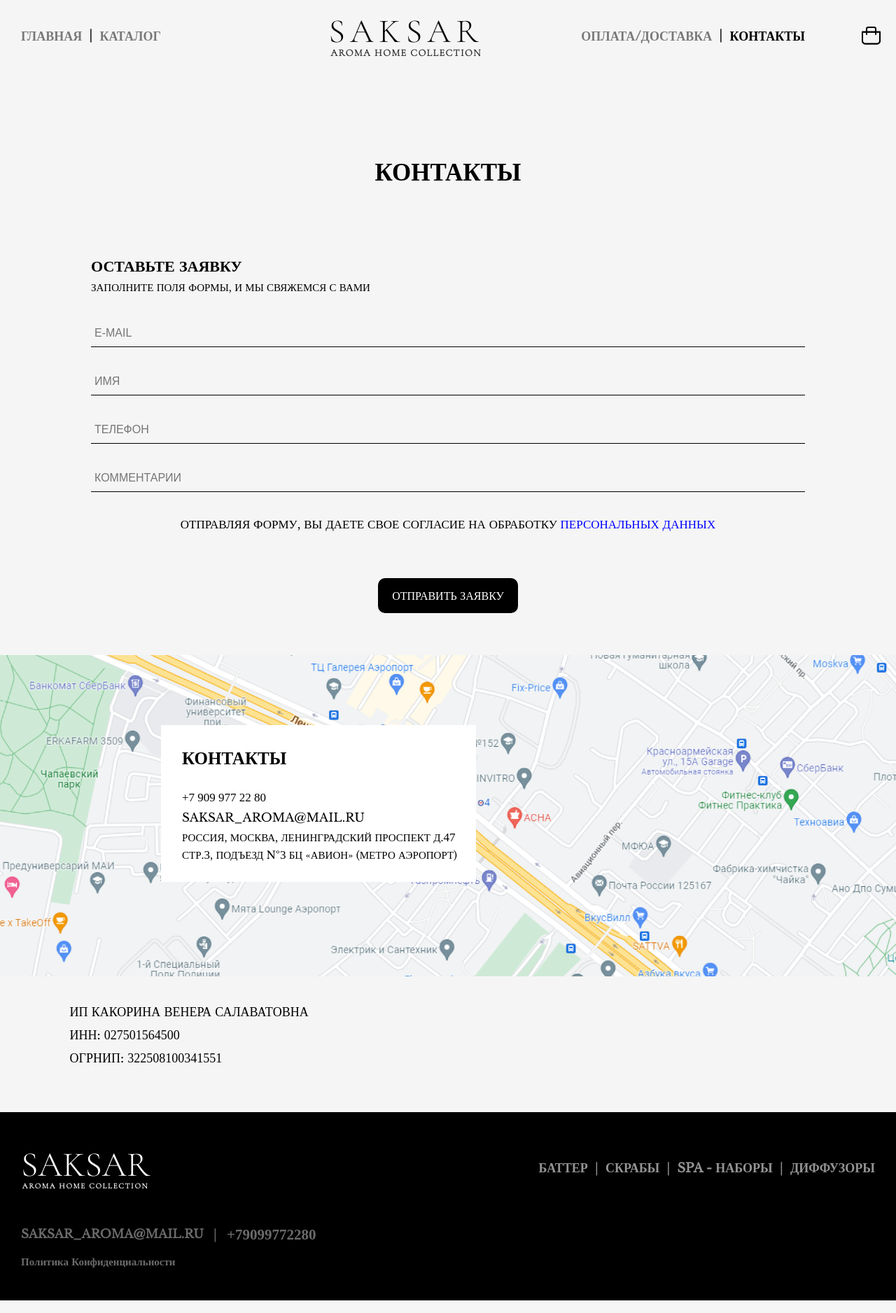
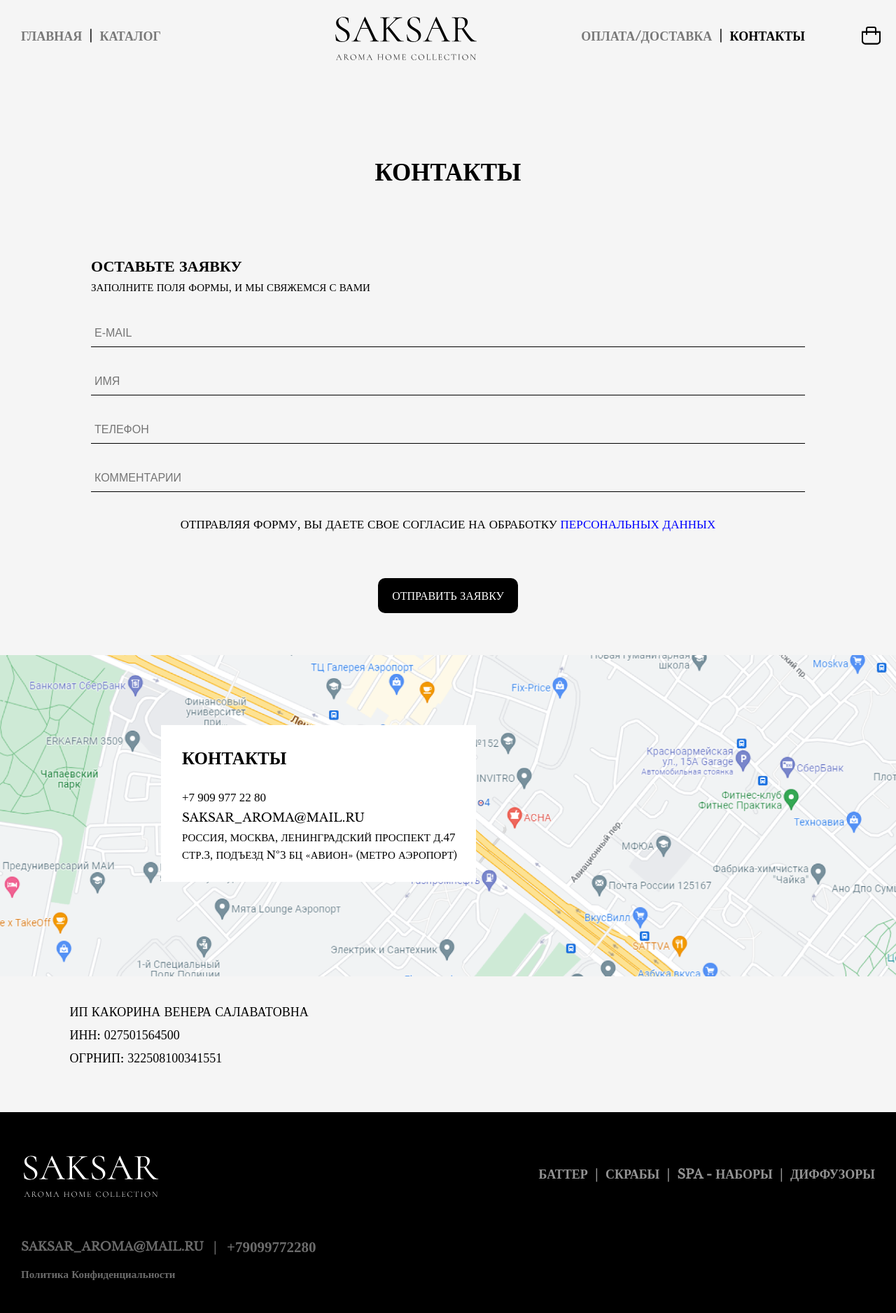
Before and after one commit to diorm47/saksar, a React (Create React App) app: page /contacts in a window 1280 px wide. Shown: the whole page at 70% size. Built offline with nearby package versions, Linux system fonts and the light colour scheme.

Commit message:
logo changes

```diff
--- a/src/components/footer/footer.css
+++ b/src/components/footer/footer.css
@@ -23,23 +23,8 @@
   flex-direction: column;
   align-items: center;
 }
-.footer_logo h1 {
-  font-family: "Cormorant Garamond";
-  font-weight: 500;
-  font-size: 50px;
-  line-height: 100%;
-  text-transform: uppercase;
-  color: #000000;
-}
-.footer_logo p {
-  font-family: "Cormorant Garamond";
-  font-weight: 600;
-  font-size: 11px;
-  letter-spacing: 1.7px;
-  text-transform: uppercase;
-  color: #000000d1;
-  line-height: 100%;
-  align-items: center;
+.footer_logo svg {
+  width: 200px;
 }
 
 .footer_nav_list {
--- a/src/components/footer/footer.jsx
+++ b/src/components/footer/footer.jsx
@@ -2,6 +2,7 @@
 import "./footer.css";
 
 import { NavLink } from "react-router-dom";
+import { ReactComponent as Logo } from "../../assets/icons/logo.svg";
 
 function Footer() {
   return (
@@ -10,8 +11,7 @@
         <div className="footer_nav">
           <NavLink to="/">
             <div className="footer_logo">
-              <h1>saksar</h1>
-              <p>aroma home collection</p>
+              <Logo />
             </div>
           </NavLink>
           <div className="footer_nav_list">
--- a/src/components/nav-bar/nav-bar.css
+++ b/src/components/nav-bar/nav-bar.css
@@ -45,24 +45,8 @@
   flex-direction: column;
   justify-content: center;
 }
-.nav_logo h1 {
-  font-family: "Cormorant Garamond";
-  font-weight: 550;
-  font-size: 48px;
-  letter-spacing: 0.155em;
-  text-transform: uppercase;
-  color: #000000;
-  line-height: 100%;
-}
-.nav_logo p {
-  font-family: "Cormorant Garamond";
-  font-weight: 600;
-  font-size: 14px;
-  line-height: 100%;
-  letter-spacing: 1.5px;
-  text-transform: uppercase;
-  color: #000000d1;
-  align-items: center;
+.nav_logo svg {
+  width: 210px;
 }
 
 .nav_basket {
@@ -227,12 +211,6 @@
     right: 17%;
   }
 
-  .nav_logo h1 {
-    font-size: 35px;
-  }
-  .nav_logo p {
-    font-size: 9px;
-  }
   .founder_img {
     width: 100%;
   }
@@ -258,6 +236,9 @@
 @media only screen and (max-width: 500px) {
   .nav_basket {
     right: 20%;
+  }
+  .nav_logo svg {
+    width: 120px;
   }
 }
 
@@ -290,7 +271,4 @@
   .selected_length p {
     font-size: 12px;
   }
-  .nav_logo p {
-    letter-spacing: 1px;
-  }
 }
--- a/src/components/nav-bar/nav-bar.jsx
+++ b/src/components/nav-bar/nav-bar.jsx
@@ -4,8 +4,10 @@
 import burger_menu from "../../assets/icons/menu_icon.png";
 import close_menu from "../../assets/icons/menu_close.png";
 import basketIcon from "../../assets/icons/basket-icon.png";
-import logo from "../../assets/icons/logo.png";
+
 import { useSelector } from "react-redux";
+
+import { ReactComponent as Logo } from "../../assets/icons/logo.svg";
 
 function NavBar() {
   const inCart = useSelector((state) => state.cart.cart);
@@ -31,9 +33,7 @@
           </div>
           <NavLink to="/">
             <div className="nav_logo">
-              {/* <img src={logo} alt="" /> */}
-              <h1>saksar</h1>
-              <p>aroma home collection</p>
+              <Logo />
             </div>
           </NavLink>
           <div className="nav_right_items">
--- a/src/pages/contacts-page/contacts-page.css
+++ b/src/pages/contacts-page/contacts-page.css
@@ -154,12 +154,10 @@
   color: #ffffff;
 }
 .contacts_page footer .footer_links div p,
-.contacts_page footer .footer_nav_list .footer_nav_menu_item p,
-.contacts_page footer .footer_logo h1,
-.contacts_page footer .footer_logo p {
+.contacts_page footer .footer_nav_list .footer_nav_menu_item p {
   color: #ffffff;
 }
-.contacts_page footer .footer_instagram svg * {
+.contacts_page footer .footer_logo svg * {
   fill: #ffffff;
 }
 .contacts_policy_area {
```
Also changed, not shown: src/assets/icons/logo.svg (added).
